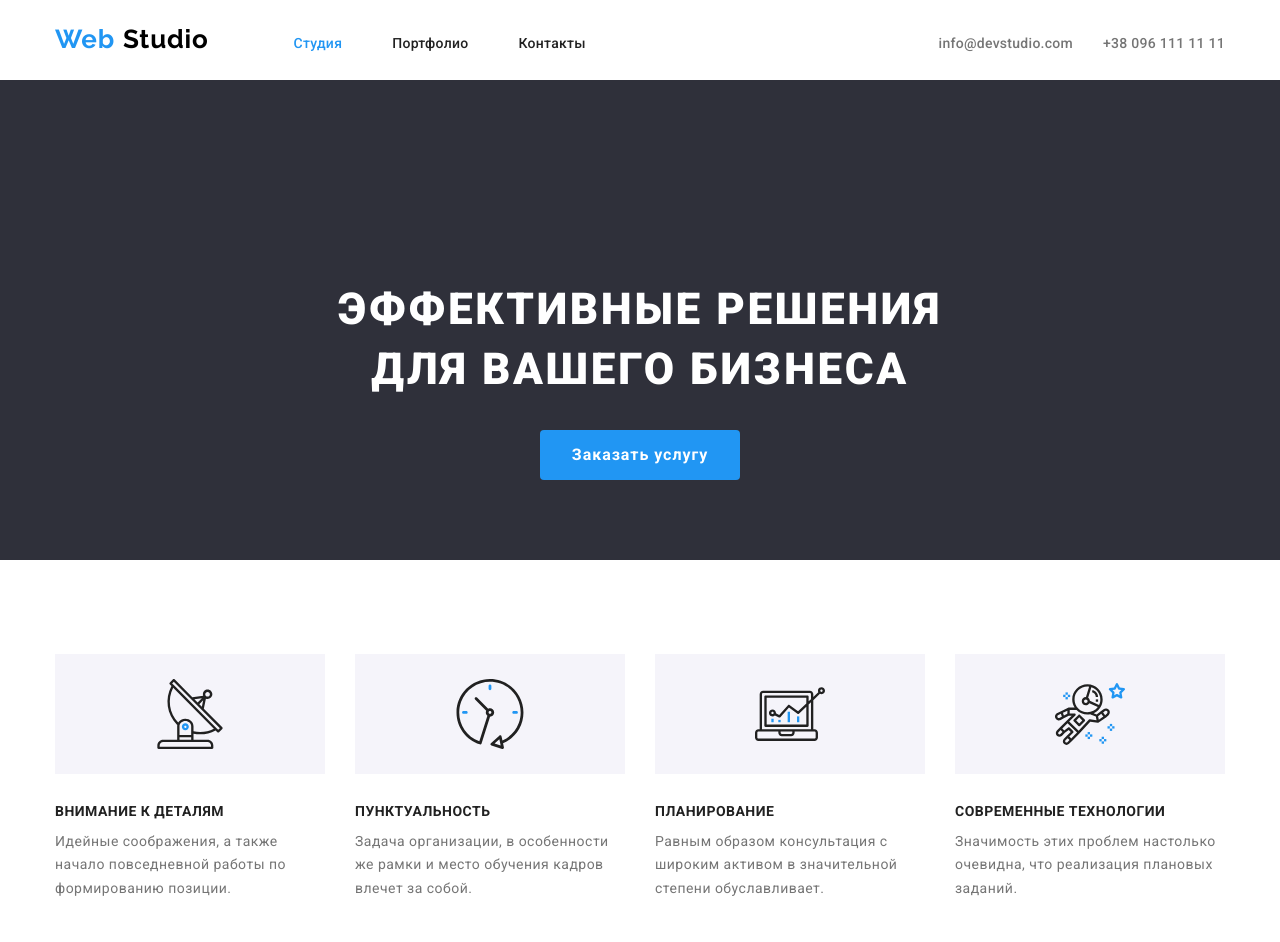
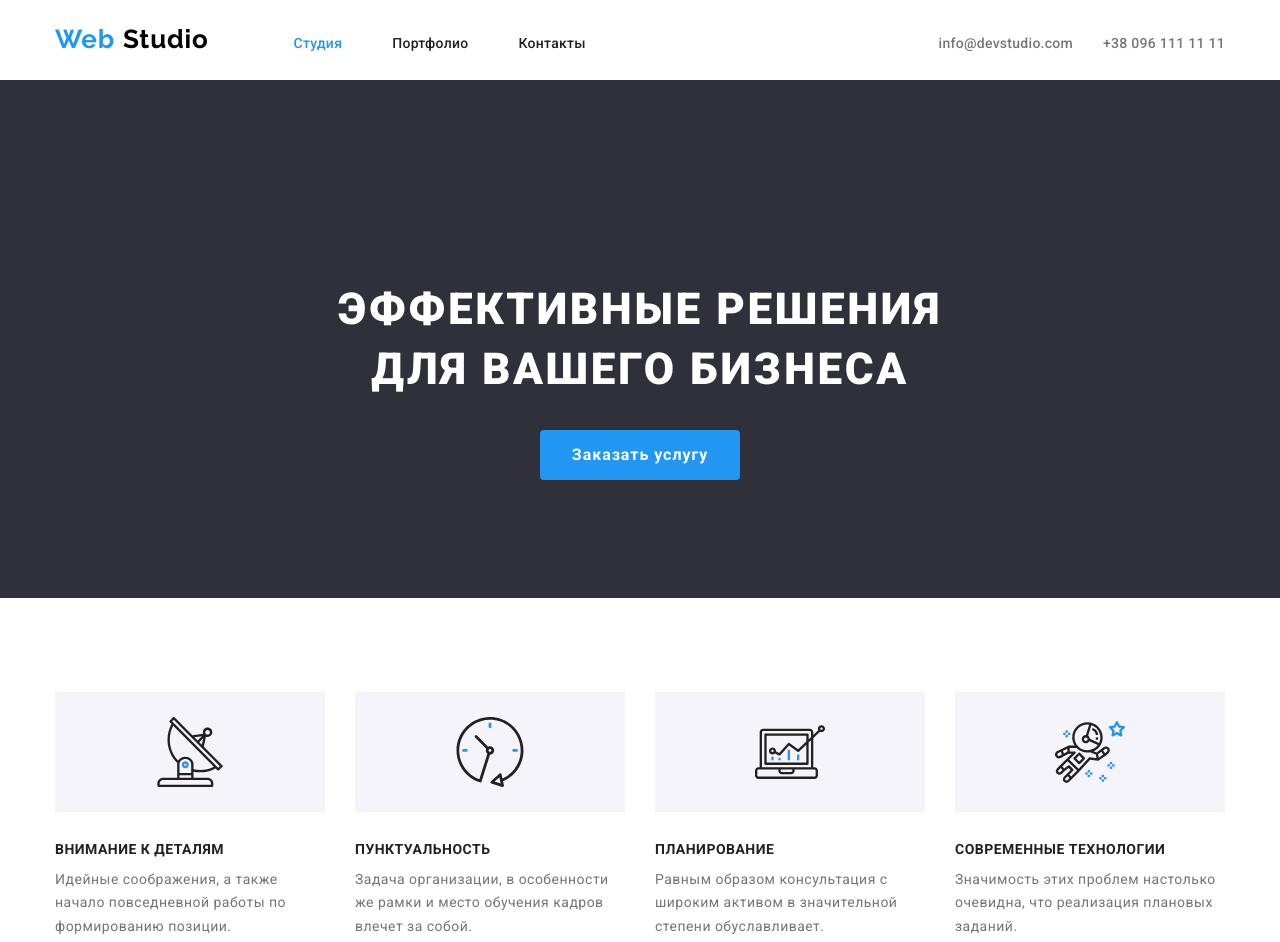
Before and after one commit to KaterynaLutska/goit-markup-hw-03, a plain HTML site: page index.html in a window 1280 px wide. Shown: the top 942 px of the page. Drawn offline with Linux system fonts and the light colour scheme.

Commit message:
додає нижній падінг герою

```diff
--- a/css/styles.css
+++ b/css/styles.css
@@ -63,7 +63,7 @@ margin-right: 30px;
 
 .hero{
   padding-top: 200px;
-  padding-bottom: 80px;
+  padding-bottom: 118px;
   background-color: #2F303A;
 }
 
```
